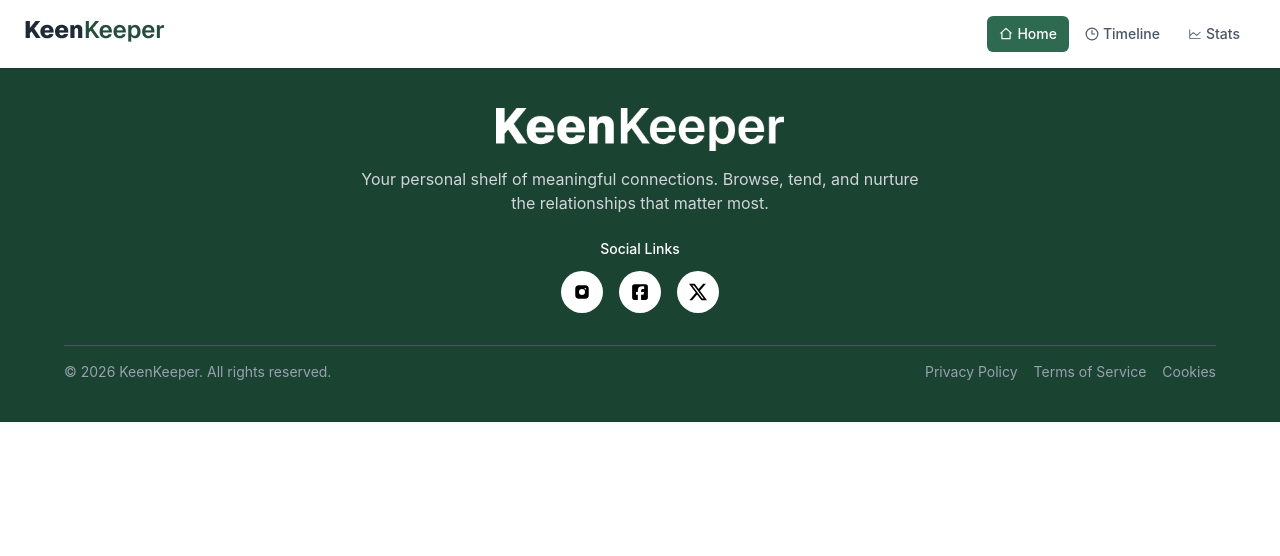
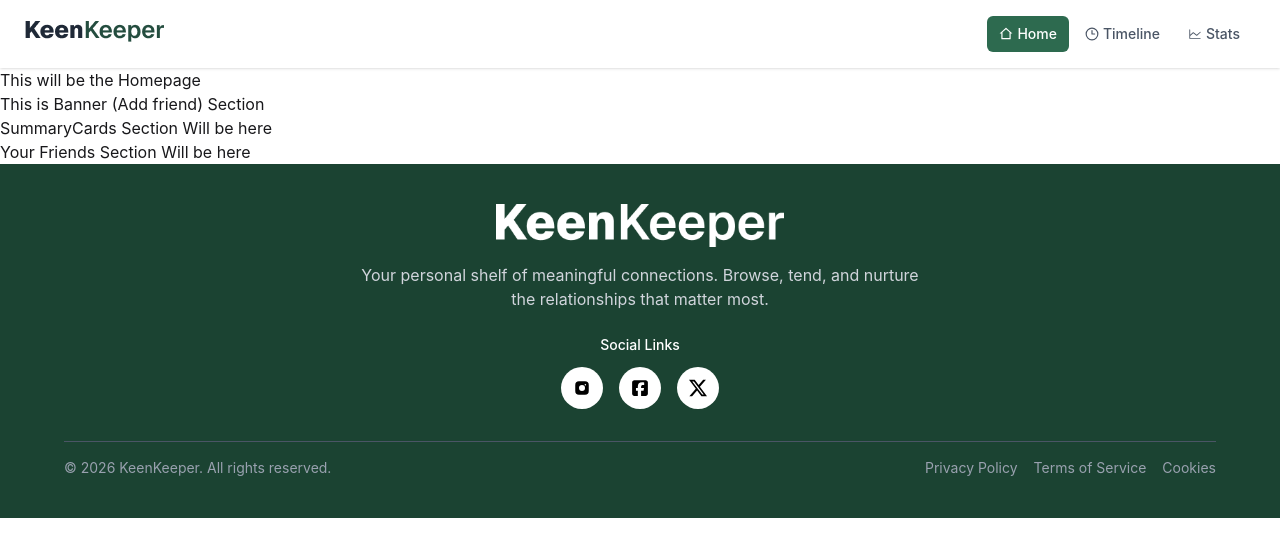
Before and after one commit to asif404-error/my-seventh-assignment, a React (Vite) app: page / in a window 1280 px wide. Shown: the top 556 px of the page. Built offline with nearby package versions, Linux system fonts and the light colour scheme.

Commit message:
Banner, SummaryCard, Friends section connected to Home. Outlet added to MainLayout and main.jsx also updated.

```diff
--- a/src/layout/MainLayout.jsx
+++ b/src/layout/MainLayout.jsx
@@ -1,11 +1,13 @@
 import React from 'react';
 import Navbar from '../components/navbar/Navbar';
 import Footer from '../components/footer/Footer';
+import { Outlet } from 'react-router';
 
 const MainLayout = () => {
     return (
         <div>
             <Navbar />
+            <Outlet />
             <Footer />
         </div>
     );
--- a/src/main.jsx
+++ b/src/main.jsx
@@ -4,11 +4,18 @@ import "./index.css";
 import { createBrowserRouter } from "react-router";
 import { RouterProvider } from "react-router/dom";
 import MainLayout from "./layout/MainLayout";
+import Home from "./pages/Home";
 
 const router = createBrowserRouter([
   {
     path: "/",
-    element: <MainLayout />
+    element: <MainLayout />,
+    children: [
+      {
+        index: true,
+        element: <Home />,
+      },
+    ],
   },
 ]);
 
--- a/src/pages/Home.jsx
+++ b/src/pages/Home.jsx
@@ -1,9 +1,15 @@
 import React from 'react';
+import Banner from '../components/banner/Banner';
+import SummaryCards from '../components/summaryCard/SummaryCards';
+import Friends from '../components/friends/Friends';
 
 const Home = () => {
     return (
         <div>
             <h2>This will be the Homepage</h2>
+            <Banner />
+            <SummaryCards />
+            <Friends />
         </div>
     );
 };
```
